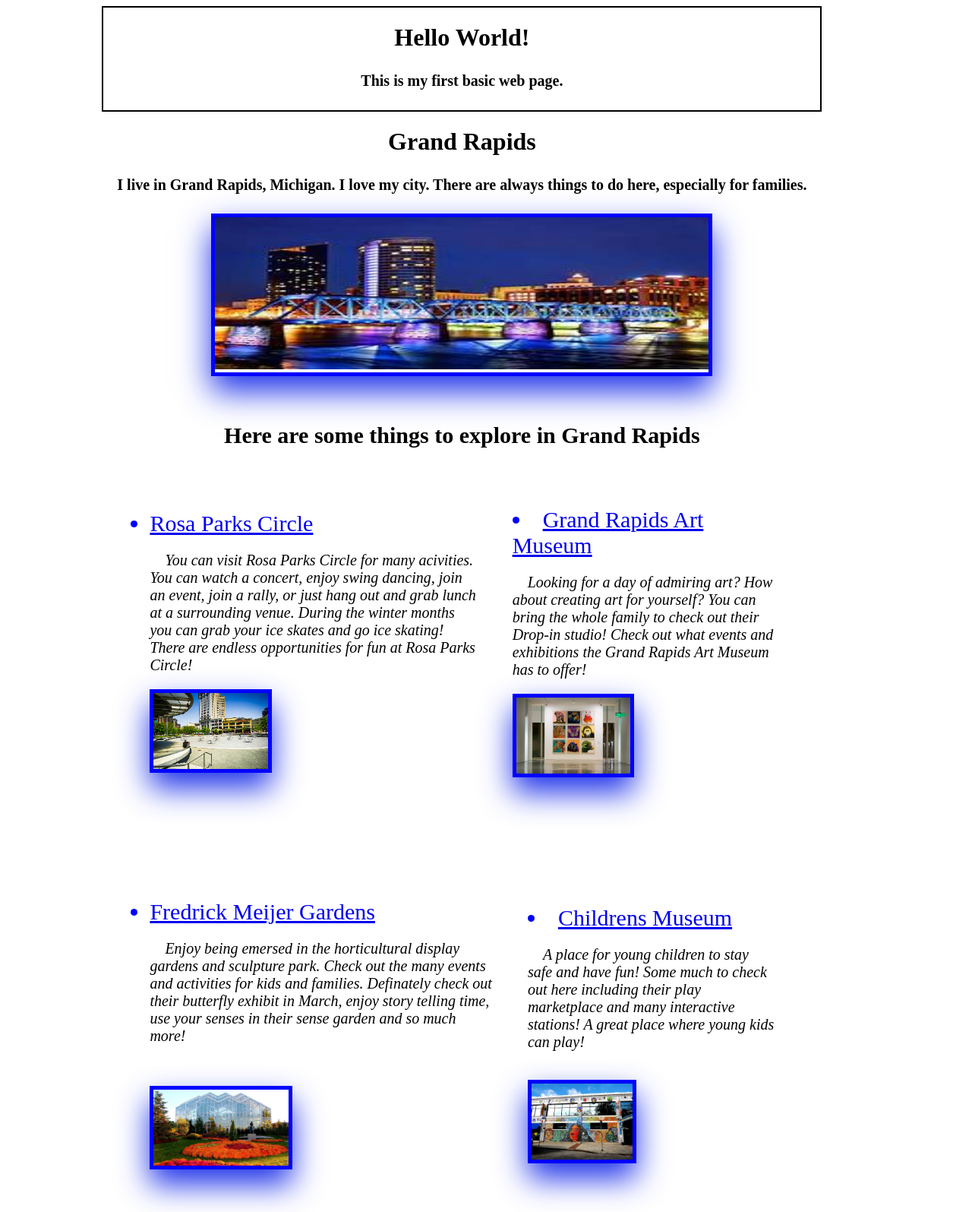
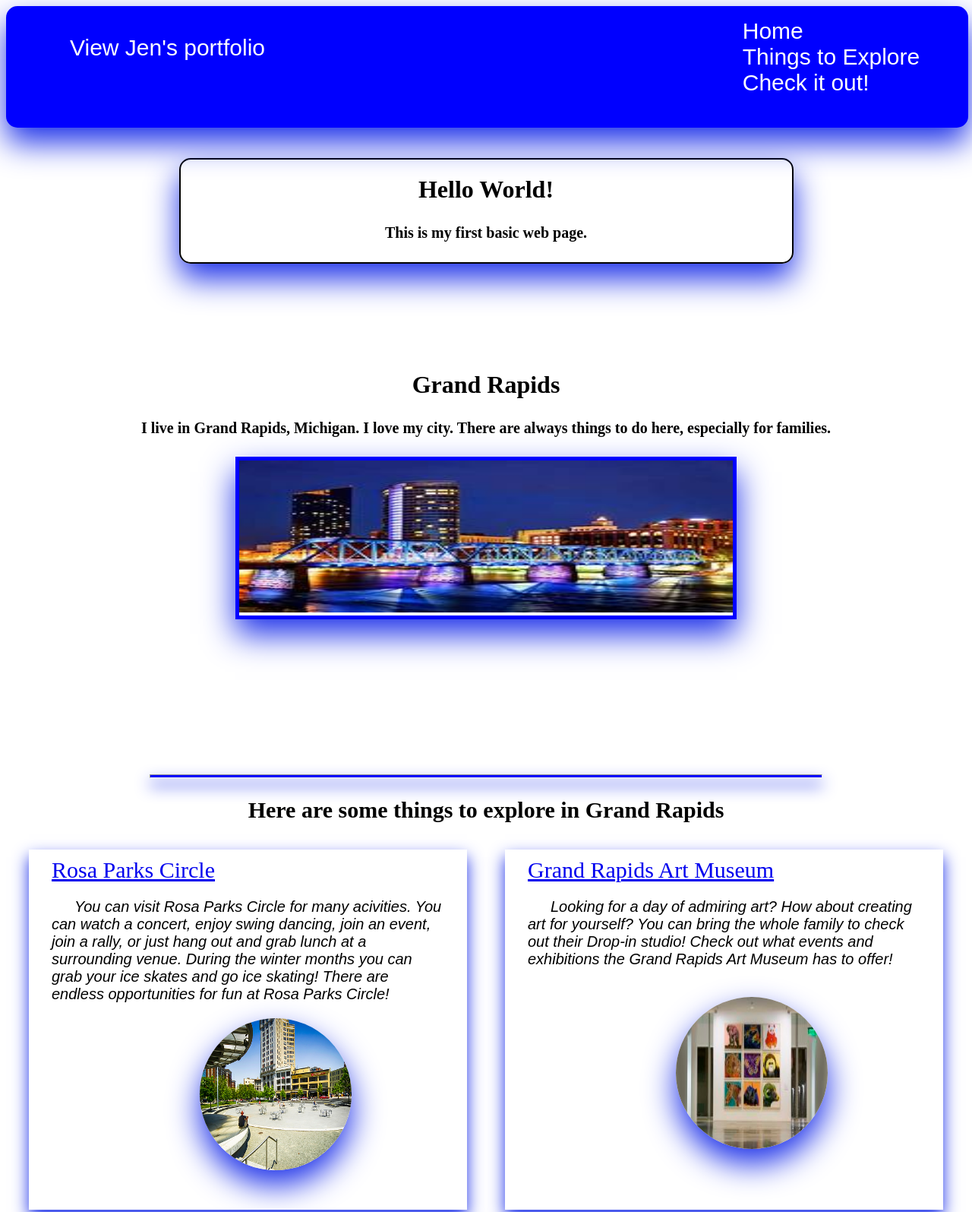
Before and after one commit to jengerred/FirstWebpage.github.io, a plain HTML site: page index.html in a window 1280 px wide. Shown: the top 1595 px of the page at 76% size. Drawn offline with Linux system fonts and the light colour scheme.

Commit message:
added more styling

```diff
--- a/index.html
+++ b/index.html
@@ -6,79 +6,92 @@
 </head>
 
 <body>
-    <div class="margin">
-    <div style="border: solid black 2px;">
+    <div>
+        <nav>
+     <div class="logo"><a href="https://jengerred.github.io/Portfolio.github.io/" target="_blank">View Jen's portfolio</a></div>
+        <div class="nav-list">
+             <ul id="nav-List">
+            <li style="list-style-type:none"><a href="#home">Home</a></li>
+              <li style="list-style-type:none"><a href="#explore">Things to Explore</a></li>
+              <li  style="list-style-type:none"></li><a href="#check">Check it out!</a></li>
+          </ul>
+        </div>
+    </nav>
+</div>
 
+<div class="home" id="home">
+        <div class="box" id="box">
         <h1>Hello World!</h1>
         <h4>This is my first basic web page.</h4>
-        </div>
-</head>
+    </div>
 
+</div>
+
+    <div class="section">
         <h1>Grand Rapids</h1>
     <h4>I live in Grand Rapids, Michigan. I love my city. There are always things to do here, especially for families.</h4>
+
     <div class= "img-container">
-    <img src="Images/grand rapids.jpeg" height=200px width="650px" ></div>
+    <img src="Images/grand rapids.jpeg" height=200px width="650px" >
+</div>
+</div>
+<section class="explore" id="explore">
     <br><br>
+<hr>
     <h2>Here are some things to explore in Grand Rapids</h2>
 
-<div style="width: 100%; display: table;">
-<div style="display: table-row;">
-<div style="width: 50%; display: table-cell; padding: 20px;  text-align:left;">
-     <table>
-          <tr><td>
-              <ul class="list">
-                  <li><span><a href="https://www.experiencegr.com/listing/rosa-parks-circle/3626/" target="_blank">Rosa Parks Circle</a>
+    <div class="places-container">
+
+        <div class="places-card">
+         <span><a class="text-link" href="https://www.experiencegr.com/listing/rosa-parks-circle/3626/" target="_blank">Rosa Parks Circle</a>
             <p>You can visit Rosa Parks Circle for many acivities. You can watch a concert, enjoy swing dancing, join an event, join a rally, or just hang out and grab lunch at a surrounding venue. During the winter months you can grab your ice skates and go ice skating! There are endless opportunities for fun at Rosa Parks Circle!
                  </p>
                  <a href="https://www.experiencegr.com/listing/rosa-parks-circle/3626/" target="_blank">
                      <img src="Images/rosa-parks circle.jpg" height=100px width=100px class="border"></a>
                  </span>
-                </li> </td>
+              </div>
 
-       <td>
-        <li class="list"><a href="https://www.artmuseumgr.org/" target="_blank">Grand Rapids Art Museum</a>
+        <div class="places-card">
+              <a class="text-link"  href="https://www.artmuseumgr.org/" target="_blank">Grand Rapids Art Museum</a>
       <p>Looking for a day of admiring art? How about creating art for yourself? You can bring the whole family to check out their Drop-in studio!  Check out what events and exhibitions the Grand Rapids Art Museum has to offer!
-</p>
+</p><br>
 <a href="https://www.artmuseumgr.org/" target="_blank">
     <img src="Images/Grand Rapids Art Museum.jpg"  height=100px width=100px class="border"></a></li>
-    </li>
-</ul>
-</td></tr>
+ </div>
 
-<table>
 
-      <tr><td>
-          <ul class="list">
-              <li><a href="https://www.meijergardens.org/?gclid=Cj0KCQjw08aYBhDlARIsAA_gb0f78dLjt3xoWmF9cuEQCbMXuWEo6Wj9zArRnpItDKUiBWvkFpZS88IaAmZuEALw_wcB" target="_blank">Fredrick Meijer Gardens</a>
+<div class="places-card">
+              <span><a class="text-link"  href="https://www.meijergardens.org/?gclid=Cj0KCQjw08aYBhDlARIsAA_gb0f78dLjt3xoWmF9cuEQCbMXuWEo6Wj9zArRnpItDKUiBWvkFpZS88IaAmZuEALw_wcB" target="_blank">Fredrick Meijer Gardens</a>
        <p> Enjoy being emersed in the horticultural display gardens and sculpture park. Check out the many events and activities for kids and families. Definately check out their butterfly exhibit in March, enjoy story telling time, use your senses in their sense garden and so much more!</p>
        <br>
         <a href="https://www.meijergardens.org/?gclid=Cj0KCQjw08aYBhDlARIsAA_gb0f78dLjt3xoWmF9cuEQCbMXuWEo6Wj9zArRnpItDKUiBWvkFpZS88IaAmZuEALw_wcB" target="_blank" font-size="50px">
             <img src="Images/fredrick meijer gardens.jpg"  height=100px width=100px class="border"></a>
-        </li> </td>
+        </span>
+        </div>
 
-    <td><li class="list">
-        <a href="https://www.grcm.org/?gclid=Cj0KCQjw08aYBhDlARIsAA_gb0eadp_pnSoPVwbrNvAgUv_Z991l__tqeWrqoU1_63TpHZQwqAZPnoAaArBeEALw_wcB" target="_blank">Childrens Museum</a></li>
+        <div class="places-card">
+        <span><a class="text-link" href="https://www.grcm.org/?gclid=Cj0KCQjw08aYBhDlARIsAA_gb0eadp_pnSoPVwbrNvAgUv_Z991l__tqeWrqoU1_63TpHZQwqAZPnoAaArBeEALw_wcB" target="_blank">Childrens Museum</a></li>
    <p>A place for young children to stay safe and have fun! Some much to check out here including their play marketplace and many interactive stations! A great place where young kids can play!</p>
-   <br>
+   <br><br><br>
    <a href="https://www.grcm.org/?gclid=Cj0KCQjw08aYBhDlARIsAA_gb0eadp_pnSoPVwbrNvAgUv_Z991l__tqeWrqoU1_63TpHZQwqAZPnoAaArBeEALw_wcB" target="_blank">
        <img src="Images/GR Childrens Museum.jpg" height=100px width=100px class="border"></a>
-    </li>
-</ul>
-</td></tr>
+        </span>
+        </div>
+</div>
 
-</div>
-</table>
-
-    <hr>
+   <br><br><br>  <br><br><br>
+    <section class="check" id="check">
+        <hr>
 <h3>Check it out!</h3>
 <h4>There are many, many more things to check out in Grand Rapids! Here are some of my favorite websites that keep you up to date on what to do in Grand Rapids.</h4>
 <div>
     <ol class="list">
         <li>
-<a href="https://www.experiencegr.com/things-to-do/" target="_blank">Experience GR</a> </li>
-   <li><a href="https://grkids.com/" target="_blank">GR Kids</a></li>
-<li><a href="https://www.michigan.org/article/itinerary-trip-idea/things-do-grand-rapids-ultimate-pure-michigan-guide" target="_blank">Pure Michigan</a></li>
+<a class="text-link" href="https://www.experiencegr.com/things-to-do/" target="_blank">Experience GR</a> </li>
+   <li><a class="text-link" href="https://grkids.com/" target="_blank">GR Kids</a></li>
+<li><a class="text-link" href="https://www.michigan.org/article/itinerary-trip-idea/things-do-grand-rapids-ultimate-pure-michigan-guide" target="_blank">Pure Michigan</a></li>
 </ol>
     </div>
 </div>
+</section>
     </body>
--- a/style.css
+++ b/style.css
@@ -1,17 +1,54 @@
-    p {
-    text-align:left;
-    text-indent: 20px;
-    font-style: italic;
-    font-size: 20px;
-    color: black;
+nav {
+    z-index:1;
+    border-radius: 15px;
+    width: 99vw;
+    position: fixed;
+    height: 20vh;
+    display: flex;
+    justify-content: space-between;
+    background-color: blue;
+    box-shadow: 0 20px 40px 0 rgb(30, 50, 233);
 }
-.list{
-    font-size: 30px;
-    color: blue;
+
+    nav a {
+
+        color:white;
+        text-decoration: none;
     }
-.list p{
-    font-size: 20px;
-    color:black;
+
+    nav a:hover {
+        border-radius:50px;
+        opacity: 0.8;
+        background-color:white;
+        box-shadow: 0 0px 10px 20px white;
+	    color:rgb(8, 13, 51);
+    }
+
+
+    .nav-list {
+        float: right;
+        margin-right: 5vw;
+        font-family: Arial, Helvetica, sans-serif;
+    }
+    .logo {
+        margin-left: 5vw;
+        margin-top: 3vw;
+        font-family: Arial, Helvetica, sans-serif;
+
+      }
+
+.places-container {
+    margin: 20px;
+    display: grid;
+    grid-template-columns:  repeat(auto-fill, minmax(500px, 1fr));
+    grid-gap: 30px;
+
+}
+.places-card {
+
+    box-shadow: 0 10px 20px 0 rgb(30, 50, 233);
+    margin: 10px;
+    padding: 10px;
 }
     h1 {
     text-align:center;
@@ -30,6 +67,16 @@
     h4 {
     text-align:center;
    font-size: 20px;
+}
+p {
+    margin: 20px;
+    font-family: Arial, Helvetica, sans-serif;
+    text-align:left;
+    text-indent: 30px;
+    font-style: bold;
+    font-style:italic;
+    font-size: 20px;
+    color: black;
 }
 
 .img-container {
@@ -55,8 +102,8 @@
         box-shadow: 0 10px 20px 0 rgb(30, 50, 233);
 }
 
-    .border {
-        width:fit-content;
+    .box {
+        border-radius: 15px;
         border-style: solid;
         border-width: 5px;
         border-left-width: 5px;
@@ -65,29 +112,62 @@
         box-shadow: 0 20px 40px 0 rgb(30, 50, 233);
 }
 a {
-    font-size: 30px
+    font-size: 30px;
+    margin-left: 20px;
+
 }
 
-    a:hover {
+   .text-link:hover {
+    color:#fff;
+    padding-top: 5px;
+    padding-left: 25px;
+    padding-right: 25px;
+    border-radius:50px;
 	background-color:rgb(30, 50, 233);
-	color:#fff;
+    box-shadow: 0 20px 40px 0 rgb(30, 50, 233);
     }
 
     a img {
-    left:10%;
-   height:100px;
-   width:100px;
+      margin-left: 35%;
+        border-radius: 50%;
+       margin-bottom: 35px;
+        height:200px;
+        width:200px;
+        box-shadow: 0 20px 40px 0 rgb(30, 50, 233);
     }
 
     a img:hover {
         transform: scale(1.3);
+
     }
 
-    .margin{
+.home{
+    position:relative;
+    padding-top:25vh;
      margin-left:10%;
-    margin-right:15%;
+     margin-right:10%;
+
 }
 
-    td {
-    padding: 5px 40px 90px 1px;
+.box {
+        border: solid black 2px;
+    position:relative;
+    margin-left:10%;
+    margin-right:10%;
+
 }
+
+.section {
+    position:relative;
+    padding-top:15vh;
+}
+
+.explore {
+    position:relative;
+    padding-top:20vh;
+}
+
+.check {
+    position:relative;
+    padding-bottom:25vh;
+}
```
Lines whose indentation alone changed are shown as unchanged.
